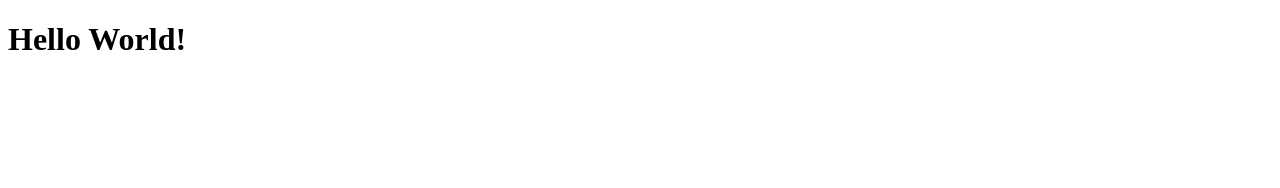
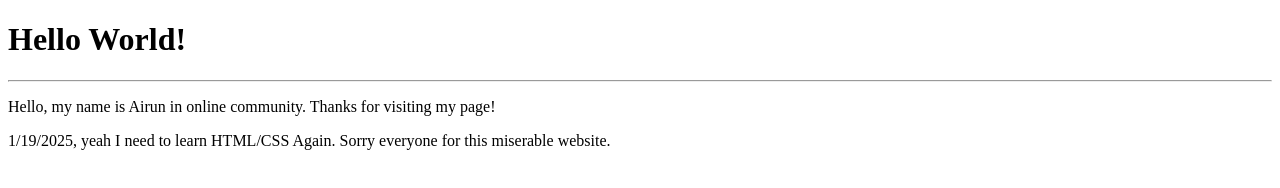
Before and after one commit to AlphaIru/alphairu.github.io, a plain HTML site: page docs/index.html in a window 1280 px wide. Drawn offline with Linux system fonts and the light colour scheme.

Commit message:
first blog

```diff
--- a/docs/index.html
+++ b/docs/index.html
@@ -7,6 +7,10 @@
 
     <body>
         <h1>Hello World!</h1>
+        <hr>
+        <p>Hello, my name is Airun in online community. Thanks for visiting my page!</p>
+
+        <p>1/19/2025, yeah I need to learn HTML/CSS Again. Sorry everyone for this miserable website.</p>
     </body>
 
 </html>
```
